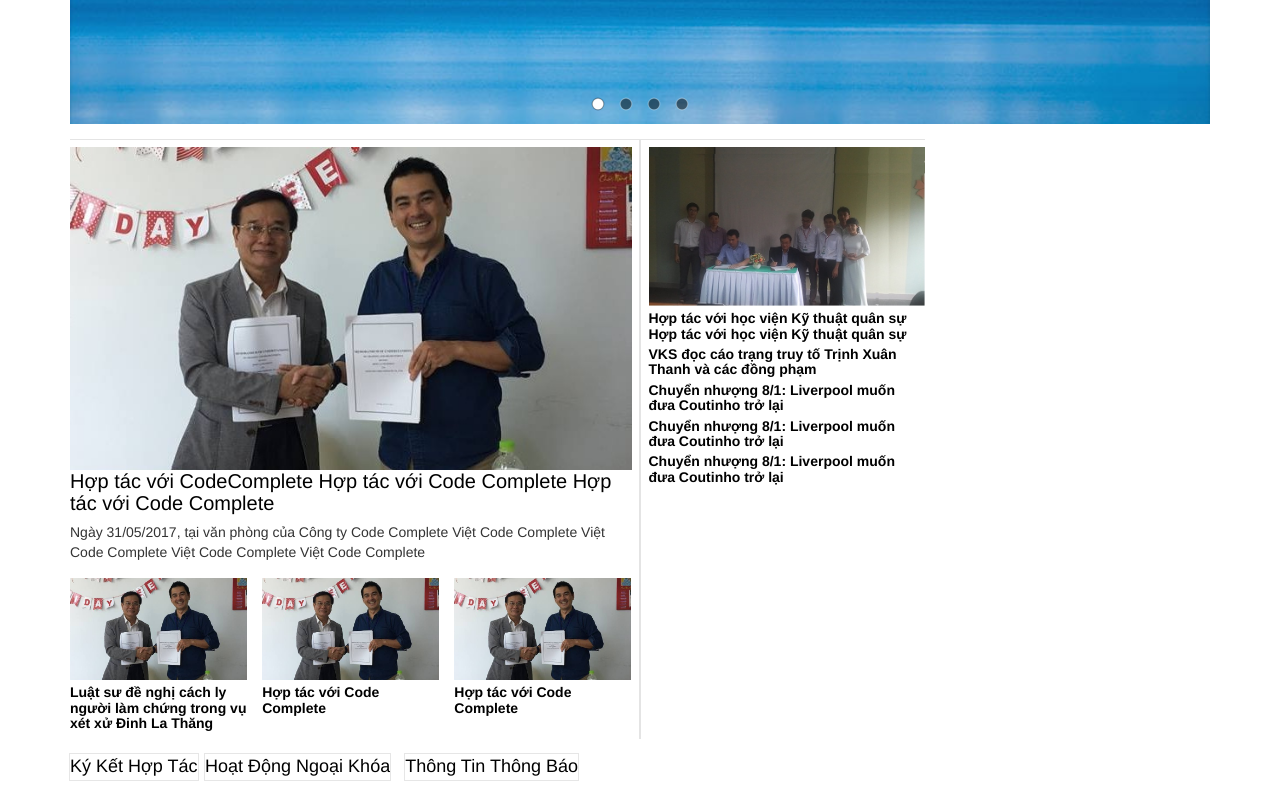
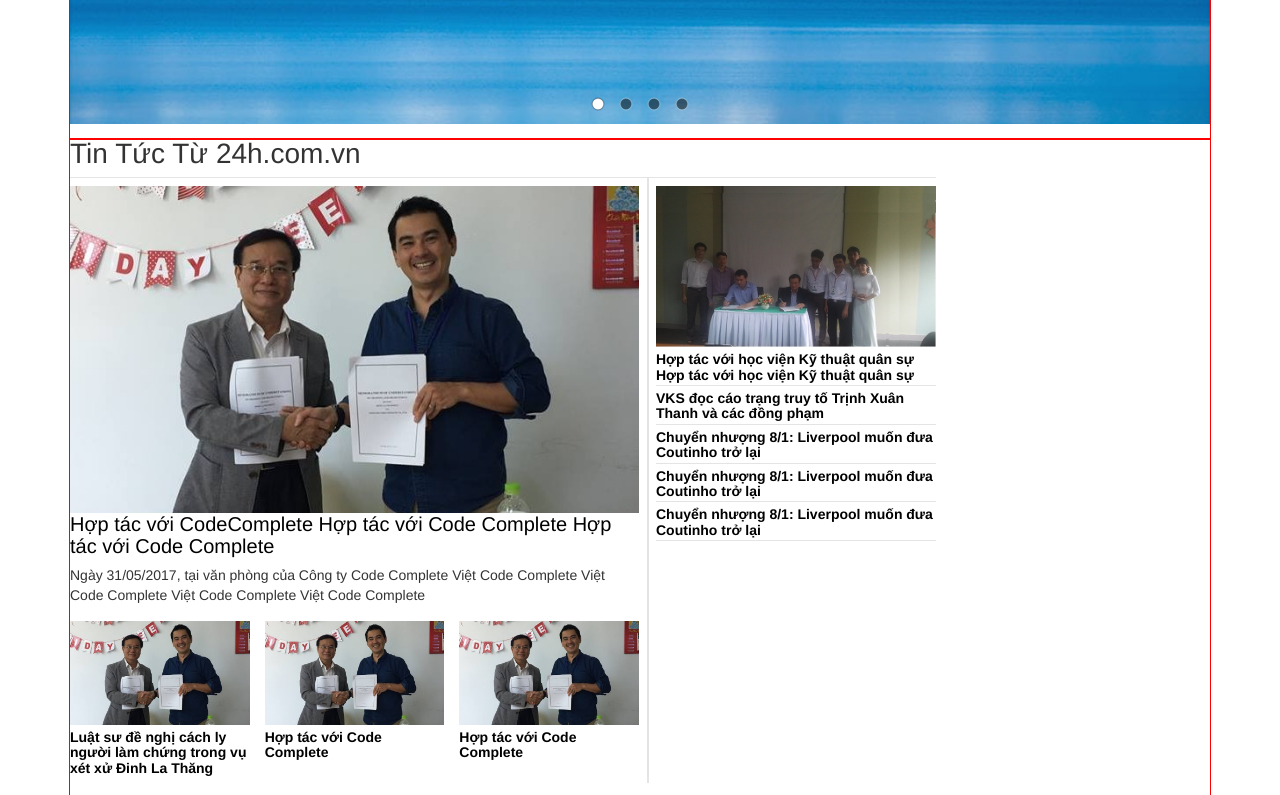
Before and after one commit to vongocnhat/baomatmang, a plain HTML site: page index.html in a window 1280 px wide. Shown: the part 680-1475 px from the top of the page. Drawn offline with Linux system fonts and the light colour scheme.

Commit message:
10-01-2018

```diff
--- a/css/common.css
+++ b/css/common.css
@@ -32,6 +32,7 @@ img {
 }
 .container {
 	padding:  0 0 15px 0;
+  outline: 1px solid red;
 }
 a {
 	color: #000;
--- a/css/home.css
+++ b/css/home.css
@@ -89,10 +89,16 @@
 .border-news-left {
   border-left: inherit;
   padding-left: 0;
+  margin-left: 7.5px;
 }
 .border-news-right {
   border-right: inherit;
   padding-right: 0;
+  margin-right: 7.5px;
+}
+.border-news-right .margin-text {
+  border-bottom: 1px solid #e4e4e4;
+  padding-bottom: 2px;
 }
 .border-center {
   padding: 5px;
--- a/index.html
+++ b/index.html
@@ -133,7 +133,10 @@
 <!--/slider-->
 <!-- <div class="clearfix"></div> -->
 <!--content-->
+
 <div id="tintuc1" class="container">
+    <div class="row">
+        <h3 class="col-12">Tin Tức Từ 24h.com.vn</h3>
         <div class="pull-left col-6 border-news-left">
             <img src="images/news/1.jpg">
             <h5><a href="#">Hợp tác với CodeComplete Hợp tác với Code Complete Hợp tác với Code Complete</a></h5>
@@ -168,6 +171,7 @@
             <a href="#" class="margin-text">Chuyển nhượng 8/1: Liverpool muốn đưa Coutinho trở lại</a>
             <a href="#" class="margin-text">Chuyển nhượng 8/1: Liverpool muốn đưa Coutinho trở lại</a>
             <a href="#" class="margin-text">Chuyển nhượng 8/1: Liverpool muốn đưa Coutinho trở lại</a>
+        </div>
     </div>
     <div class="clearfix"></div>
 </div>
```
Lines whose indentation alone changed are shown as unchanged.
